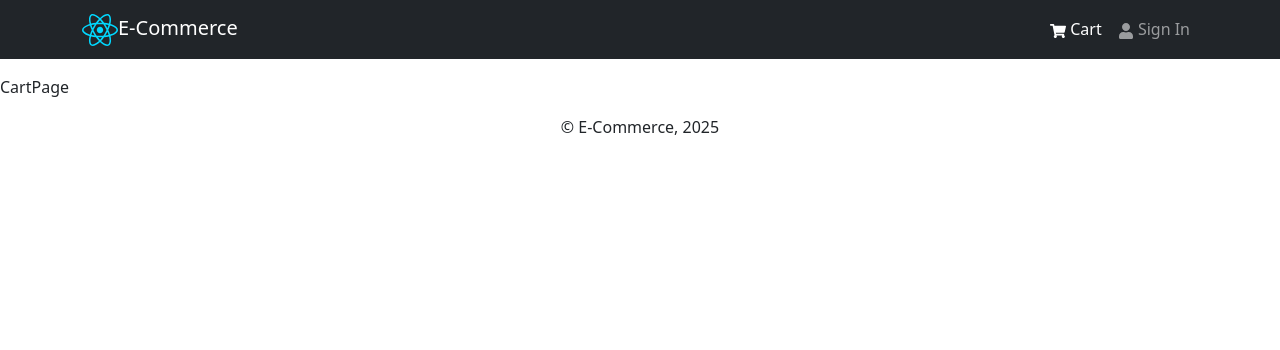
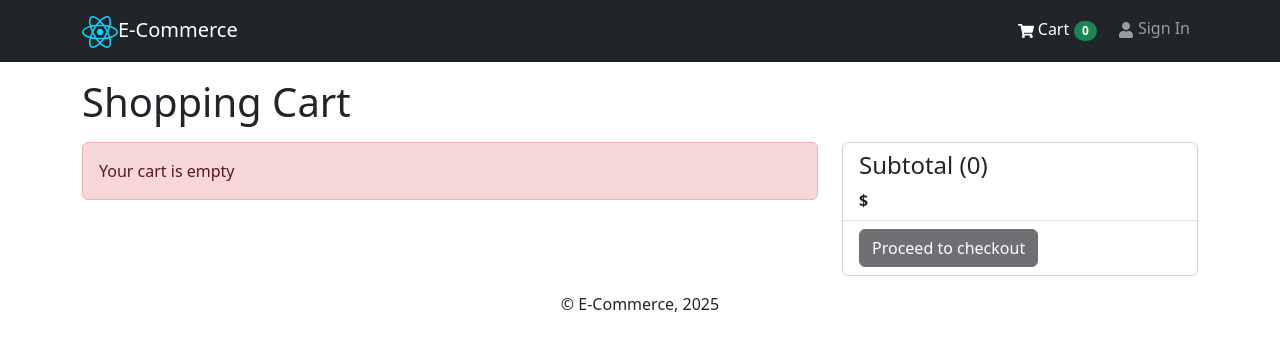
Before and after one commit to swechhyamaharjan/basicProject, a React app in the folder frontend/: page /cart in a window 1280 px wide. Shown: the top 350 px of the page. Built offline with nearby package versions, Linux system fonts and the light colour scheme; the HTML template or start-up script is replaced by a standard one.

Commit message:
Added Cart Functionalities

```diff
--- a/frontend/src/App.jsx
+++ b/frontend/src/App.jsx
@@ -1,15 +1,18 @@
 import { Outlet } from "react-router"
 import Header from "./components/Header.jsx"
 import Footer from "./components/Footer.jsx"
+import { Container } from "react-bootstrap"
 
 function App() {
   return (
     <>
-    <Header/>
-    <main className="my-3"> {/*margin from top and botton */}
-    <Outlet/>
-    </main>
-    <Footer/>
+      <Header />
+      <main className="my-3"> {/*margin from top and botton */}
+        <Container>
+          <Outlet />
+        </Container>
+      </main>
+      <Footer />
     </>
   )
 }
--- a/frontend/src/components/Header.jsx
+++ b/frontend/src/components/Header.jsx
@@ -1,28 +1,35 @@
-import { Navbar, Nav, Container, NavbarBrand } from 'react-bootstrap'
+import { Navbar, Nav, Container, NavbarBrand, Badge } from 'react-bootstrap'
 import { NavLink } from 'react-router';
 import logo from "../assets/react.svg"
-import {FaShoppingCart, FaUser} from "react-icons/fa"
-
-
+import { FaShoppingCart, FaUser } from "react-icons/fa"
+import { useSelector } from 'react-redux';
 
 function Header() {
+  const { cartItems } = useSelector((state) => state.cart)
   return (
     <header>
       <Navbar bg="dark" variant="dark" expand="lg" collapseOnSelect>
         <Container>
           <Navbar.Brand as={NavLink} to="/">
-       <img src={logo} alt='logo'/>
+            <img src={logo} alt='logo' />
             E-Commerce
           </Navbar.Brand>
 
-       <Navbar.Toggle aria-controls='nav-bar'/>
+          <Navbar.Toggle aria-controls='nav-bar' />
           <Navbar.Collapse id='nav-bar'>
             <Nav className='ms-auto'>
               <Nav.Link as={NavLink} to="/cart">
-         <FaShoppingCart/> Cart
+                <FaShoppingCart /> Cart
+                <Badge pill bg="success" style={{margin: '5px'}}>
+                  {cartItems.reduce(
+                    (acc, item) => acc + item.qty,
+                    0
+                  )}
+                </Badge>
+
               </Nav.Link>
               <Nav.Link as={NavLink} to="/signin">
-         <FaUser/> Sign In
+                <FaUser /> Sign In
               </Nav.Link>
             </Nav>
           </Navbar.Collapse>
--- a/frontend/src/pages/CartPage.jsx
+++ b/frontend/src/pages/CartPage.jsx
@@ -1,8 +1,81 @@
-import React from 'react'
+import { useSelector, useDispatch } from "react-redux"
+import { Row, Col, Card, ListGroup, Button, Image, Form } from "react-bootstrap";
+import Message from "../components/Message";
+import { Link } from "react-router";
+import { FaTrash } from "react-icons/fa";
+import { addToCart, clearCart, removeFromCart } from "../slices/cartSlice";
 
 const CartPage = () => {
+  const { cartItems, itemPrice } = useSelector((state) => state.cart)
+  const dispatch = useDispatch();
+  const addToCartHandler = (item, qty) => {
+    dispatch(addToCart({...item, qty })) //item with updated quantity
+  }
+
   return (
-    <div>CartPage</div>
+    <>
+      <h1 className="my-3">Shopping Cart</h1>
+      <Row>
+        <Col md={8}>
+          {
+            cartItems.length == 0
+              ? <Message>Your cart is empty</Message>
+              : (
+                <ListGroup variant="flush">
+                  {
+                    cartItems.map((item) => (
+                      <ListGroup.Item key={item._id}>
+                        <Row>
+                          <Col md={2}>
+                            <Image src={item.image} alt={item.name} fluid rounded />
+                          </Col>
+                          <Col md={3}>
+                            <Link to={`/product/${item._id}`}>{item.name}</Link>
+                          </Col>
+                          <Col md={2}> ${item.price}</Col>
+                          <Col md={2}>
+                            <Form.Control as="select" value={item.qty}
+                              onChange={(e) => {addToCartHandler(item, Number(e.target.value))}}>
+                              {
+                                [...Array(item.countInStock).keys().map((x) => (
+                                  <option key={x} value={x + 1}>
+                                    {x + 1}
+                                  </option>
+                                ))]
+                              }
+                            </Form.Control>
+                          </Col>
+                          <Col md={2}>
+                            <Button variant="light" onClick={()=>dispatch(removeFromCart(item._id))}>
+                              <FaTrash />
+                            </Button>
+                          </Col>
+                        </Row>
+                      </ListGroup.Item>
+                    ))
+                  }
+                  <ListGroup.Item>
+                    <Button variant="danger" onClick={()=>dispatch(clearCart())}>Clear Cart</Button>
+                  </ListGroup.Item>
+                </ListGroup>
+              )
+          }
+        </Col>
+        <Col md={4}>
+          <Card>
+            <ListGroup variant="flush">
+              <ListGroup.Item>
+                <h4>Subtotal ({cartItems.reduce((acc, item) => acc + item.qty, 0)})</h4>
+                <strong>${itemPrice}</strong>
+              </ListGroup.Item>
+              <ListGroup.Item>
+                <Button variant="dark" disabled={cartItems.length === 0}>Proceed to checkout</Button>
+              </ListGroup.Item>
+            </ListGroup>
+          </Card>
+        </Col>
+      </Row>
+    </>
   )
 }
 
--- a/frontend/src/pages/ProductPage.jsx
+++ b/frontend/src/pages/ProductPage.jsx
@@ -1,13 +1,16 @@
-import { Link, useParams } from "react-router";
+import { Link, useParams, useNavigate } from "react-router";
 import { useEffect, useState } from "react";
 import { FaAngleLeft } from "react-icons/fa";
-import { Row, Col, Container, Image, ListGroup, Card, Button} from "react-bootstrap";
+import { addToCart } from "../slices/cartSlice";
+import { useDispatch } from "react-redux";
+import { Row, Col, Container, Image, ListGroup, Card, Button, Form } from "react-bootstrap";
 import Rating from "../components/Rating";
 import { useGetProductsByIdQuery } from "../slices/productApiSlice";
 import Loader from "../components/Loader"
 import Message from "../components/Message";
 
 function ProductPage() {
+  const [qty, setQty] = useState(1);
   // const [product, setProduct] = useState({});
   // const { id } = useParams()
 
@@ -19,17 +22,25 @@ function ProductPage() {
   // }, [])
 
   const { id } = useParams()
-  const {data: product, isLoading, error} = useGetProductsByIdQuery(id);
+  const dispatch = useDispatch();
+  const navigate = useNavigate();
+  const { data: product, isLoading, error } = useGetProductsByIdQuery(id);
+
+  const addToCartHandler = ()=>{
+    dispatch(addToCart({...product, qty }))
+    navigate("/cart")
+  }
+
   return (
     <Container>
-    {isLoading ? <Loader/> : error ? <Message>{error?.data?.message}</Message> : (
+      {isLoading ? <Loader /> : error ? <Message>{error?.data?.message}</Message> : (
         <>
           <Link to="/" className="btn btn-dark my-3">
-        <FaAngleLeft/> Go Back
+            <FaAngleLeft /> Go Back
           </Link>
           <Row>
             <Col md={5}>
-        <Image src={product.image} alt={product.name} fluid/>
+              <Image src={product.image} alt={product.name} fluid />
             </Col>
             <Col md={4}>
               <ListGroup variant="flush">
@@ -38,7 +49,7 @@ function ProductPage() {
                 </ListGroup.Item>
 
                 <ListGroup.Item>
-          <Rating value={product.rating} text={product.numReviews}/>
+                  <Rating value={product.rating} text={product.numReviews} />
                 </ListGroup.Item>
 
                 <ListGroup.Item>
@@ -46,7 +57,7 @@ function ProductPage() {
                 </ListGroup.Item>
 
                 <ListGroup.Item>
-         <span class="badge rounded-pill text-bg-danger">Brand: {product.brand}</span>
+                  <span className="badge rounded-pill text-bg-danger">Brand: {product.brand}</span>
                 </ListGroup.Item>
 
                 <ListGroup.Item>
@@ -77,7 +88,32 @@ function ProductPage() {
                   </ListGroup.Item>
 
                   <ListGroup.Item>
-                <Button variant="dark" disabled={product.countInStock == 0}>Add to Cart</Button>
+                    {
+                      product.countInStock > 0 && // && ==> if it is only true
+                      (
+                        <Row>
+                          <Col>Qty:</Col>
+                          <Col>
+                            <Form.Control as="select" value={qty}
+                              onChange={(e) => setQty(Number(e.target.value))}
+                            >
+                              {
+                                [...Array(product.countInStock).keys().map((x) => (
+                                  <option key={x} value={x + 1}>
+                                    {x + 1}
+                                  </option>
+                                ))]
+                              }
+                            </Form.Control>
+                          </Col>
+                        </Row>
+                      )
+                    }
+                  </ListGroup.Item>
+
+                  <ListGroup.Item>
+                    <Button variant="dark" disabled={product.countInStock == 0}
+                      onClick={addToCartHandler}>Add to Cart</Button>
                   </ListGroup.Item>
                 </ListGroup>
               </Card>
--- a/frontend/src/slices/cartSlice.js
+++ b/frontend/src/slices/cartSlice.js
@@ -1,4 +1,5 @@
 import { createSlice } from '@reduxjs/toolkit'
+import { updateCart } from '../utils/cartUtils';
 
 const initialState = localStorage.getItem("cart")
   ? JSON.parse(localStorage.getItem("cart")) //JSON read and turns to js obj
@@ -18,15 +19,19 @@ const cartSlice = createSlice({
       } else {
         state.cartItems = [...state.cartItems, item];
       }
-      state.itemPrice = state.cartItems.reduce(
-        (acc, x) => acc + x.qty * x.price,
-        0).toFixed(2)
-      state.shippingCharge = state.itemPrice >= 100 ? 0 : 10
-      state.totalPrice = (Number(state.itemPrice) + Number(state.shippingCharge)).toFixed(2)
-      localStorage.setItem("cart", JSON.stringify(state));
+      updateCart(state);
     },
+    removeFromCart: (state, action)=>{
+      const productId = action.payload
+      state.cartItems = state.cartItems.filter((item)=> item._id != productId)
+      updateCart(state);
+    },
+    clearCart: (state, action)=>{ //empty all cart at once
+      state.cartItems = [];
+      updateCart(state);
+    }
   },
 });
 
-export const { addToCart } = cartSlice.actions;
+export const { addToCart, removeFromCart, clearCart } = cartSlice.actions;
 export default cartSlice.reducer;
--- /dev/null
+++ b/frontend/src/utils/cartUtils.js
@@ -0,0 +1,9 @@
+export const updateCart = (state) => {
+  state.itemPrice = state.cartItems.reduce(
+    (acc, x) => acc + (Number(x.qty) * (x.price)), 0
+  ).toFixed(2);
+  state.shippingCharge = state.itemPrice >= 100 ? 0 : 10
+  state.totalPrice = (Number(state.itemPrice) + Number(state.shippingCharge)).toFixed(2)
+  localStorage.setItem("cart", JSON.stringify(state));
+  return state;
+}
```
Also changed, not shown: frontend/src/slices/apiSlice.js (line endings or trailing spaces), frontend/src/slices/productApiSlice.js (line endings or trailing spaces), frontend/src/store.js (line endings or trailing spaces), 2 other files (tests, documents, lock files or other folders). Lines whose indentation alone changed are shown as unchanged.
